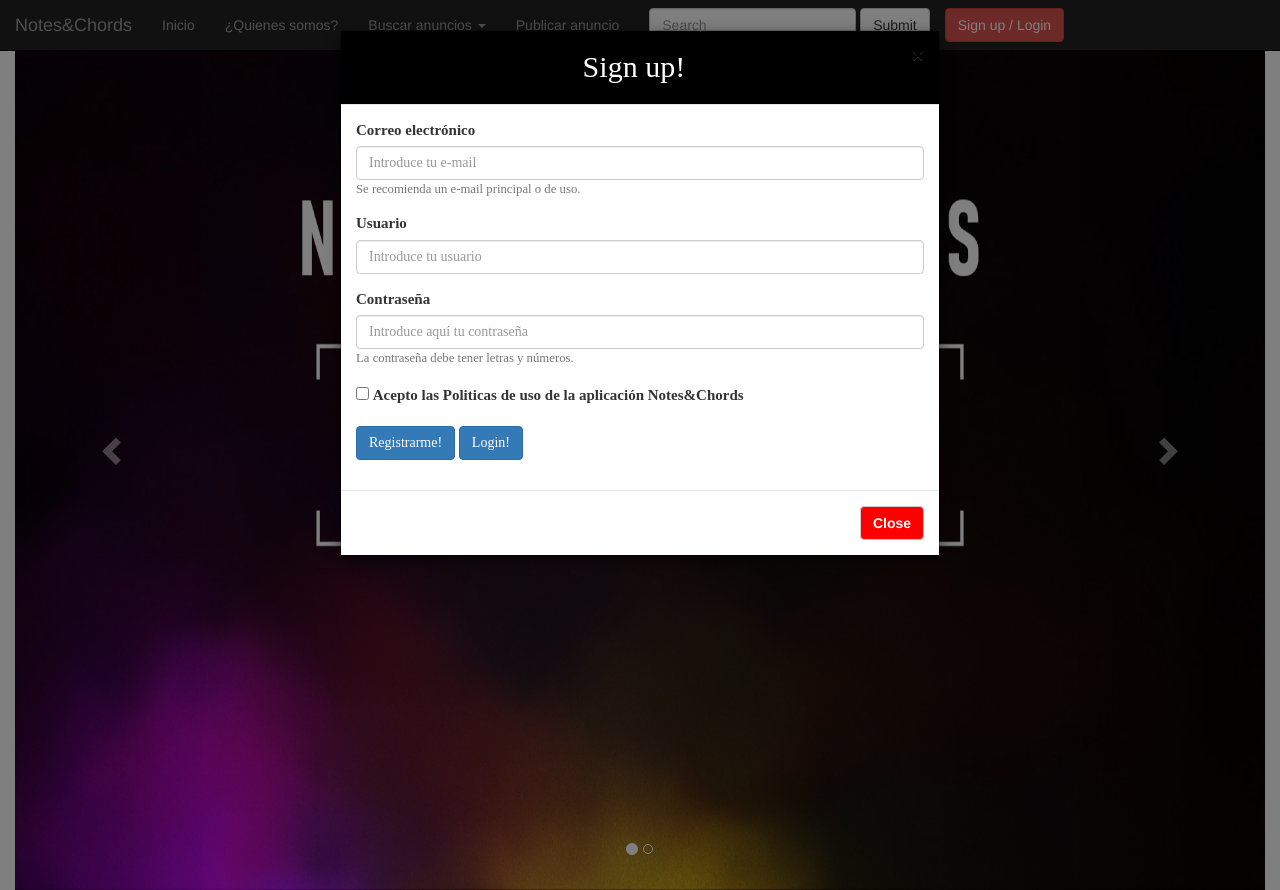
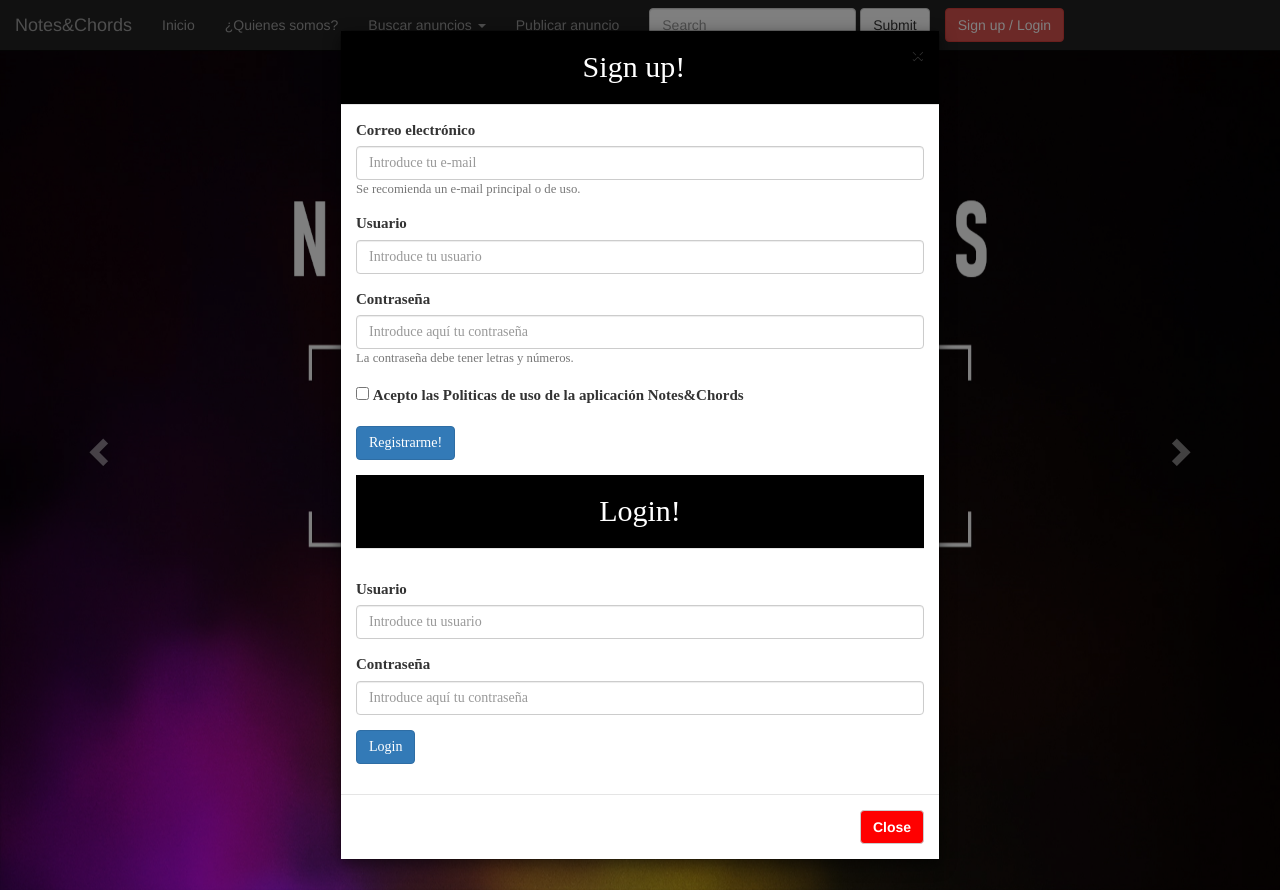
Before and after one commit to raultorres2603/RED-SOCIAL-PARA-ARTISTAS, a PHP site: page / in a window 1280 px wide, after a click on "Sign up / Login". Run offline with PHP 8.4, Linux system fonts and the light colour scheme; data that the repository does not hold is empty.

Commit message:
27/09/19 18:52

```diff
--- a/ext/nav/nav.php
+++ b/ext/nav/nav.php
@@ -29,7 +29,18 @@
       </div>
       <button type="submit" class="btn btn-default">Submit</button>
     </form>
+	<?php
+	If (!isset($_SESSION["login"])) {
+	?>
 	<button class="btn btn-danger navbar-btn"  data-toggle="modal" data-target="#myModal2">Sign up / Login</button>
+	<?php
+	} Else if (isset($_SESSION["login"])) {
+	?>
+	<button class="btn btn-danger navbar-btn"><?php echo($_SESSION["login"]);?></button>
+	<button class="btn btn-danger navbar-btn"><?php session_destroy(); header("location:./index.php");?></button>
+	<?php
+	}
+	?>
     </ul>
   </div>
 </nav>
@@ -96,12 +107,28 @@
     <label class="form-check-label" for="exampleCheck1">Acepto las Politicas de uso de la aplicación Notes&Chords </label>
   </div>
   <button type="button" class="btn btn-primary" id="registrarbotonuser">Registrarme!</button>
-  <button type="button" class="btn btn-primary" id="botoncambio" data-toggle="modal" data-target="#myModal3">Login!</button>
+</form>
+ <div class="modal-header">
+        <h4 class="modal-title"> Login! </h4>
+      </div>
+      </div>
+      <div class="modal-body">
+        <form method="POST" action="./functions/logear_usuario.php">
+   <div class="form-group">
+    <label for="exampleInputEmail1">Usuario</label>
+    <input type="text" class="form-control" id="exampleInputText2" name="usuario" aria-describedby="emailHelp" placeholder="Introduce tu usuario" required>
+  </div>
+  <div class="form-group">
+    <label for="exampleInputPassword1">Contraseña</label>
+    <input type="password" class="form-control" id="exampleInputPassword2" name="passlogin" placeholder="Introduce aquí tu contraseña" required>
+  </div>
+  <button type="button" class="btn btn-primary" id="logearbotonuser">Login</button>
 </form>
       </div>
       <div class="modal-footer">
         <button type="button" class="btn btn-default" id="botoncerrarmodal" data-dismiss="modal">Close</button>
       </div>
+      </div>
     </div>
 
   </div>
--- a/js/ajax-registro-usuario.js
+++ b/js/ajax-registro-usuario.js
@@ -21,4 +21,24 @@
                       }
         });
     });
+	$("#logearbotonuser").click(function(){
+        var usuario = $("#exampleInputText2").val();
+        var pass = $("#exampleInputPassword2").val();
+
+        $.ajax({
+            type: "POST",
+            url: "./functions/logear_usuario.php",
+            data: {usuario:usuario, pass:pass},
+			success: function(response) {
+				if (response.match("ERRONEO")) {
+
+					alert("Email o contraseña erroneas.");
+
+
+				} else {
+					alert("Login correcto! Refresca la página para acceder.")
+				}
+                      }
+        });
+    });
 });
```
Also changed, not shown: functions/logear_usuario.php (added, +22 -0 lines).
